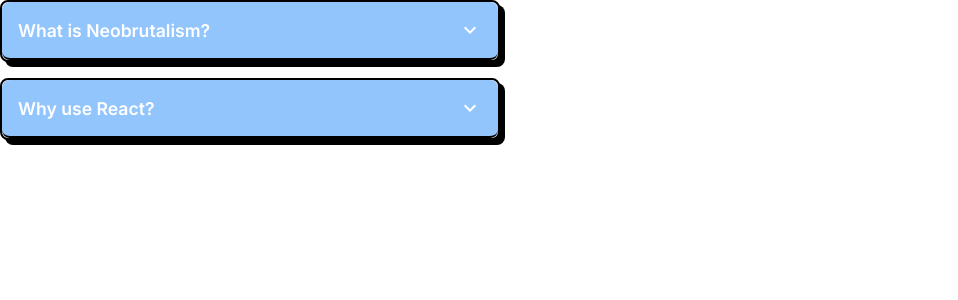
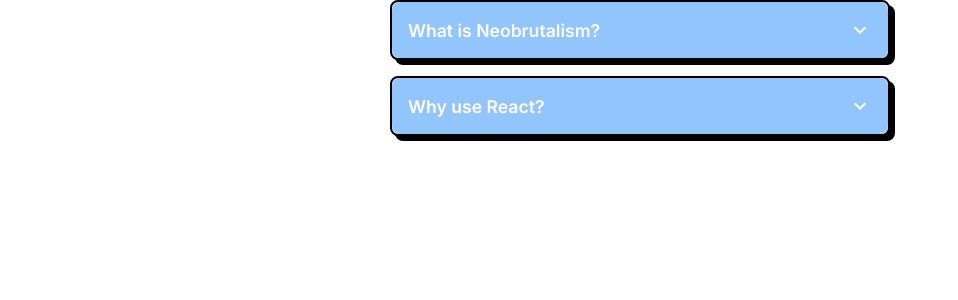
Before and after one commit to 44120N/Arbeland, a React (Vite) app: page / in a window 1280 px wide. Shown: the top 300 px of the page, without its empty margins (0-958 px from the left). Built offline with nearby package versions, Linux system fonts and the light colour scheme.

Commit message:
Modify App.jsx

```diff
--- a/src/App.jsx
+++ b/src/App.jsx
@@ -1,7 +1,9 @@
+import { Stack } from '@mui/material'
 import Accordion from './components/Accordion'
 
 export default function App() {
   return (
+    <Stack justifyContent={"center"} alignItems={"center"} direction={"column"}>
       <div className="flex flex-col items-center justify-center min-h-screen bg-[#f3f3f3] dark:bg-[#121212]">
         <Accordion
           question="What is Neobrutalism?"
@@ -12,5 +14,6 @@
           answer="React is a powerful library for building user interfaces with a component-based approach, enabling efficient updates and scalability."
         />
       </div>
+    </Stack>
   )
 }
--- a/src/components/Accordion.jsx
+++ b/src/components/Accordion.jsx
@@ -43,7 +43,7 @@
                     border: 'none',
                     outline: 'none',
                     cursor: 'pointer',
-                    borderBottom: '2px solid black',
+                    borderBottom: isOpen ? '2px solid black': "0px",
                     borderRadius: isOpen ? '0px': '8px',
                     color: '#fff'
                 }}
```
Also changed, not shown: src/index.css (line endings or trailing spaces). Lines whose indentation alone changed are shown as unchanged.
